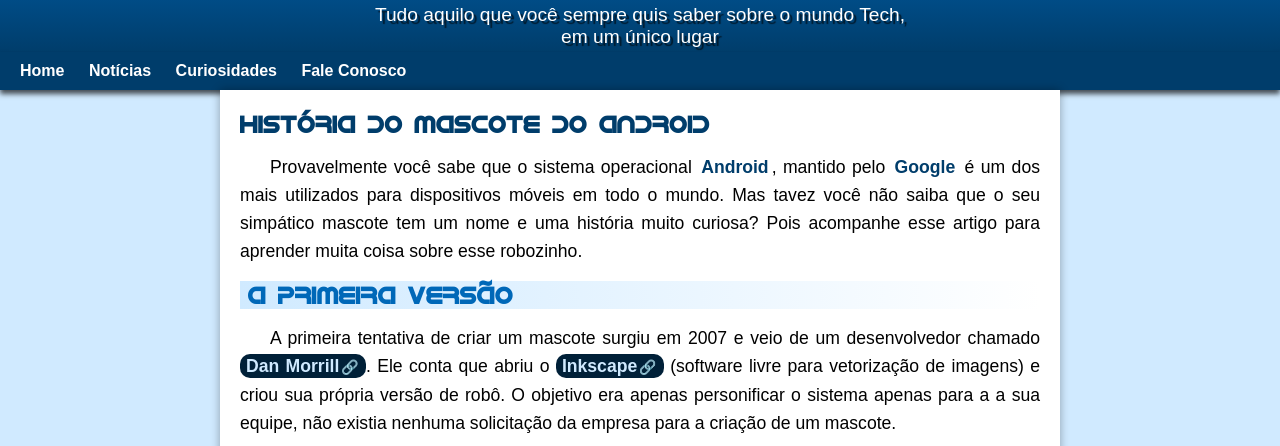
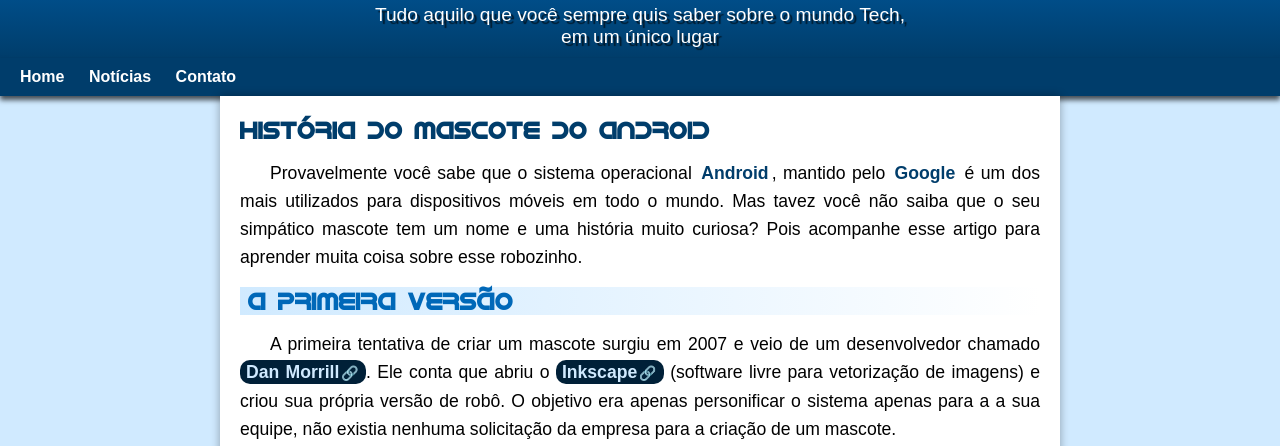
Before and after one commit to RodrigoRamone7/Android, a plain HTML site: page index.html in a window 1280 px wide. Shown: the part 98-544 px from the top of the page. Drawn offline with Linux system fonts and the light colour scheme.

Commit message:
Alterações
Adicionado Padding e alteração no Nav do index

```diff
--- a/estilo/style.css
+++ b/estilo/style.css
@@ -69,6 +69,7 @@ header > p{
     max-width: 550px;
     padding-left: 10px;
     padding-right: 10px;
+    padding-bottom: 10px;
     text-shadow: 3px 3px 1px #000000a1;
 }
 
--- a/index.html
+++ b/index.html
@@ -16,8 +16,7 @@
     <nav>
         <a href="">Home</a>
         <a href="">Notícias</a>
-        <a href="">Curiosidades</a>
-        <a href="">Fale Conosco</a>
+        <a href="">Contato</a>
     </nav>
     <main>
         <article>
```
